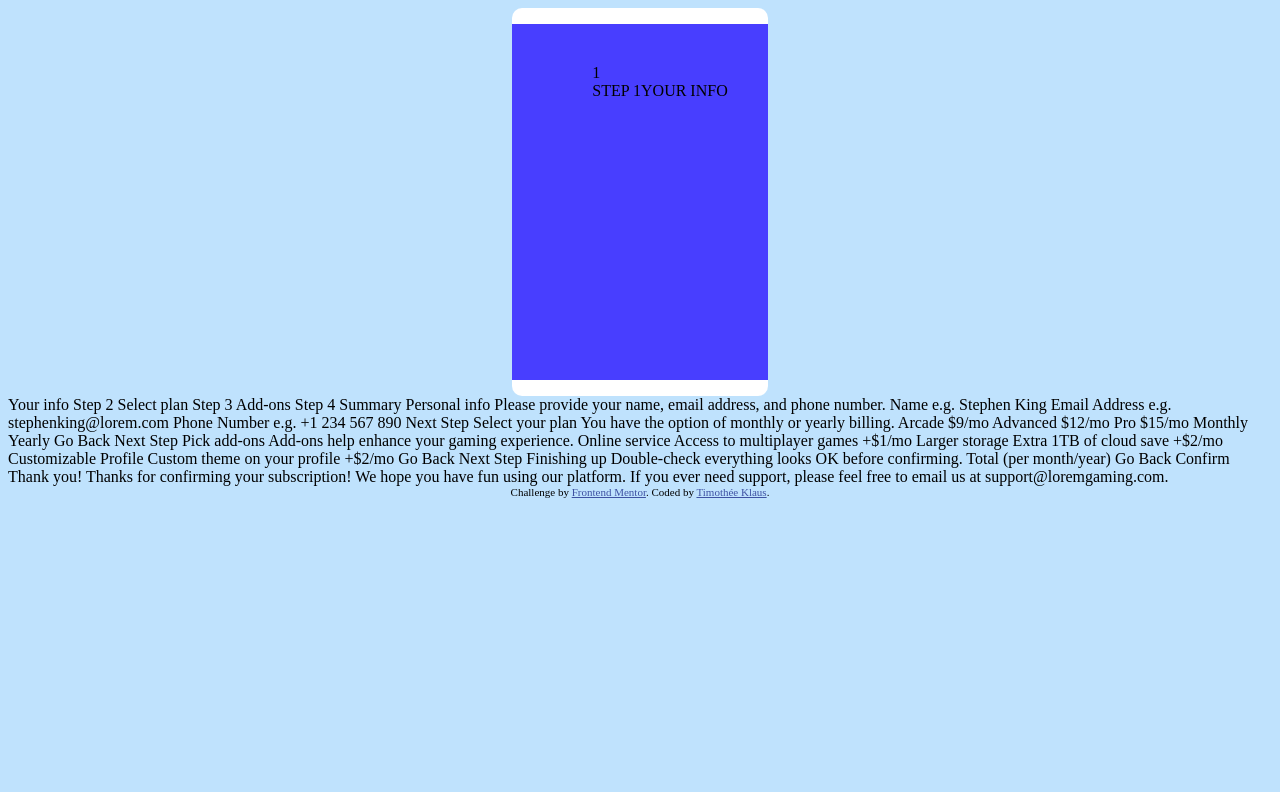
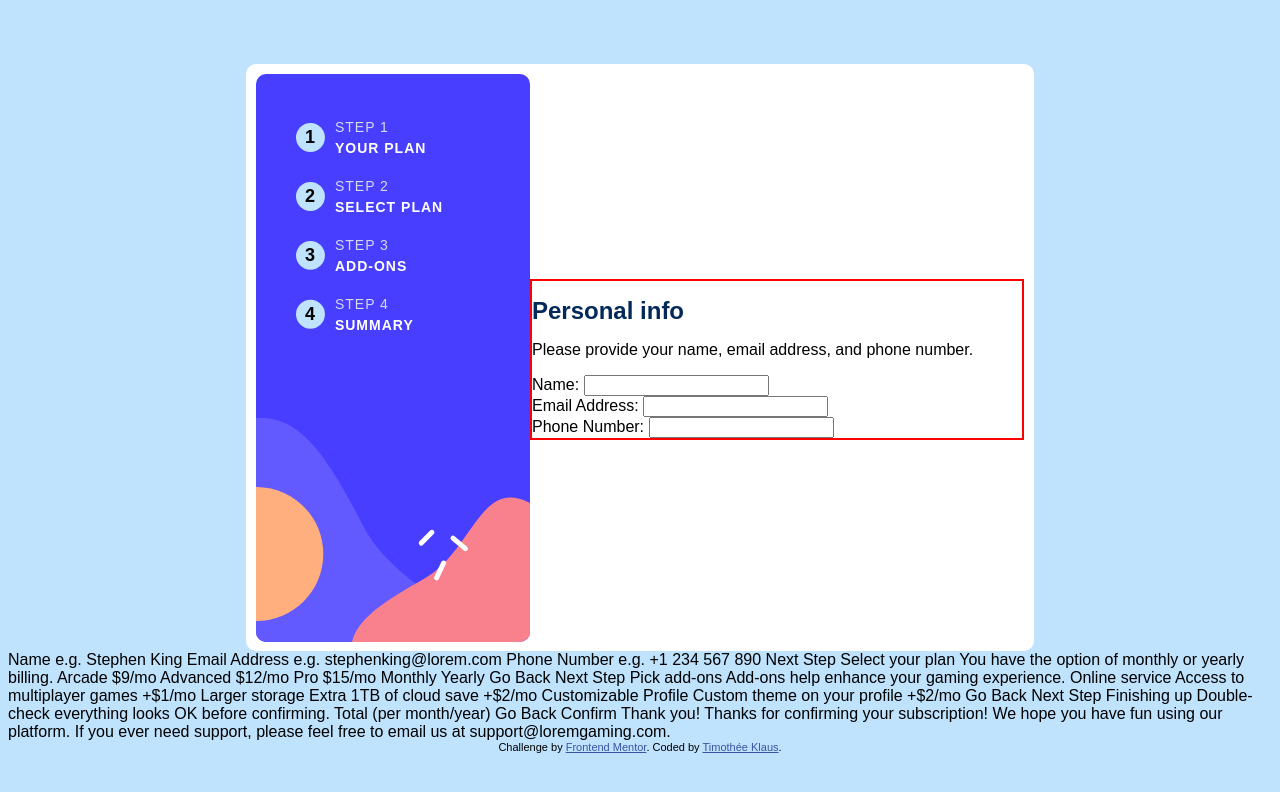
Before and after one commit to TomyStark777/Multi-Step-Form, a plain HTML site: page index.html in a window 1280 px wide. Drawn offline with Linux system fonts and the light colour scheme.

Commit message:
Sidebar Achevée et début de l'étape 1

```diff
--- a/index.html
+++ b/index.html
@@ -1,54 +1,79 @@
 <!DOCTYPE html>
-<html lang="en">
+<html lang="fr">
+
 <head>
   <meta charset="UTF-8">
-  <meta name="viewport" content="width=device-width, initial-scale=1.0"> <!-- displays site properly based on user's device -->
+  <meta name="viewport" content="width=device-width, initial-scale=1.0">
+  <!-- displays site properly based on user's device -->
 
   <link rel="icon" type="image/png" sizes="32x32" href="./assets/images/favicon-32x32.png">
   <link rel="stylesheet" href="style.css">
+  <link rel="stylesheet" url="https://fonts.google.com/specimen/Ubuntu">
   <title>Frontend Mentor | Multi-step form</title>
 
   <!-- Feel free to remove these styles or customise in your own stylesheet 👍 -->
   <style>
-    .attribution { font-size: 11px; text-align: center; }
-    .attribution a { color: hsl(228, 45%, 44%); }
+    .attribution {
+      font-size: 11px;
+      text-align: center;
+    }
+
+    .attribution a {
+      color: hsl(228, 45%, 44%);
+    }
   </style>
 </head>
+
 <body>
   <div class="container">
     <div class="sidebar">
+      <img src="assets/images/bg-sidebar-desktop.svg" alt="">
       <ol>
         <li>
           <div class="number">1</div>
-          <div class="step"><span>STEP 1</span><span>YOUR INFO</span></div>
+          <div class="step"><span>Step 1</span><span>Your Plan</span></div>
         </li>
-        <li></li>
-        <li></li>
-        <li></li>
+        <li>
+          <div class="number">2</div>
+          <div class="step"><span>Step 2</span><span>Select Plan</span></div>
+        </li>
+        <li>
+          <div class="number">3</div>
+          <div class="step"><span>Step 3</span><span>Add-ons</span></div>
+        </li>
+        <li>
+          <div class="number">4</div>
+          <div class="step"><span>Step 4</span><span>Summary</span></div>
+        </li>
       </ol>
+    </div>
+    <div class="form-container">
+      <form>
+        <div class="step">
+          <div class="info-step">
+            <h1>Personal info</h1>
+            <p>Please provide your name, email address, and phone number.</p>
+          </div>
+          <div class="form-group">
+            <label for="name">Name:</label>
+            <input type="text" id="name" name="name" required>
+          </div>
+          <div class="form-group">
+            <label for="email">Email Address:</label>
+            <input type="email" id="email" name="email" required>
+          </div>
+          <div class="form-group">
+            <label for="phone">Phone Number:</label>
+            <input type="tel" id="phone" name="phone" required>
+          </div>
+        </div>
+
+
+
     </div>
   </div>
 
-  <!-- Sidebar start -->
 
-
-  Your info
-
-  Step 2
-  Select plan
-
-  Step 3
-  Add-ons
-
-  Step 4
-  Summary
-
-  <!-- Sidebar end -->
-
-  <!-- Step 1 start -->
-
-  Personal info
-  Please provide your name, email address, and phone number.
 
   Name
   e.g. Stephen King
@@ -136,4 +161,5 @@
     Coded by <a href="#">Timothée Klaus</a>.
   </div>
 </body>
+
 </html>
--- a/style.css
+++ b/style.css
@@ -1,30 +1,98 @@
+
+
 body {
   background-color: hsl(206, 94%, 87%);
   display: flex;
   flex-direction: column;
   justify-content: center;
   align-items: center;
+  height: 100vh;
+  font-family: 'Ubuntu-Regular', sans-serif;
 
   .container {
     background-color: white;
+    padding: 10px;
+    padding-bottom: 5px;
     border-radius: 10px;
+    width: 60vw;
+    align-items: center;
+    display: flex;
+    justify-content: space-between;
+
 
     .sidebar {
-            background: url(assets/images/bg-sidebar-desktop.svg);
-            background-size: cover;
-            background-attachment: fixed;
-            background-repeat: no-repeat;
+      position: relative;
+
+
 
       ol {
         list-style-type: none;
+        position: absolute;
+        text-transform: uppercase;
+        display: flex;
+        flex-direction: column;
+        gap: 20px;
+        top: 5%;
+        left: 0;
+        z-index: 10;
 
         li {
-                    padding: 5vh;
-                    border: 2px;
+          display: flex;
+          gap: 10px;
+          align-items: center;
+          color: white;
+          font-weight: bold;
+          letter-spacing: 1px;
+          font-size: 14px;
+
+
+          span:nth-child(1) {
+            font-family: 'Ubuntu-Bold', sans-serif;
+            font-weight: lighter;
+            color: hsl(229, 24%, 87%);
+          }
+
+          .number {
+            background-color: hsl(206, 94%, 87%);
+            color: black;
+            font-family: 'Ubuntu-Light', sans-serif;
+            font-weight: bold;
+            clip-path: circle();
+            padding: .7vw;
+            display: flex;
+            justify-content: center;
+            align-items: center;
+            font-size: large;
+          }
+
+          .step {
+            display: flex;
+            flex-direction: column;
+            justify-content: center;
+            gap: 5px;
           }
         }
       }
+    }
+    .form-container{
+        border: 2px solid red;
+        width: 100%;
+        display: flex;
+        flex-direction: column;
+        gap: 20px;
 
       }
 
+      form{
+        .step{
+          .info-step{
+            h1{
+              font-size: 1.5rem;
+              font-weight: bold;
+              color: hsl(213, 96%, 18%);
             }
+          }
+        }
+      }
+  }
+}
```
Lines whose indentation alone changed are shown as unchanged.
